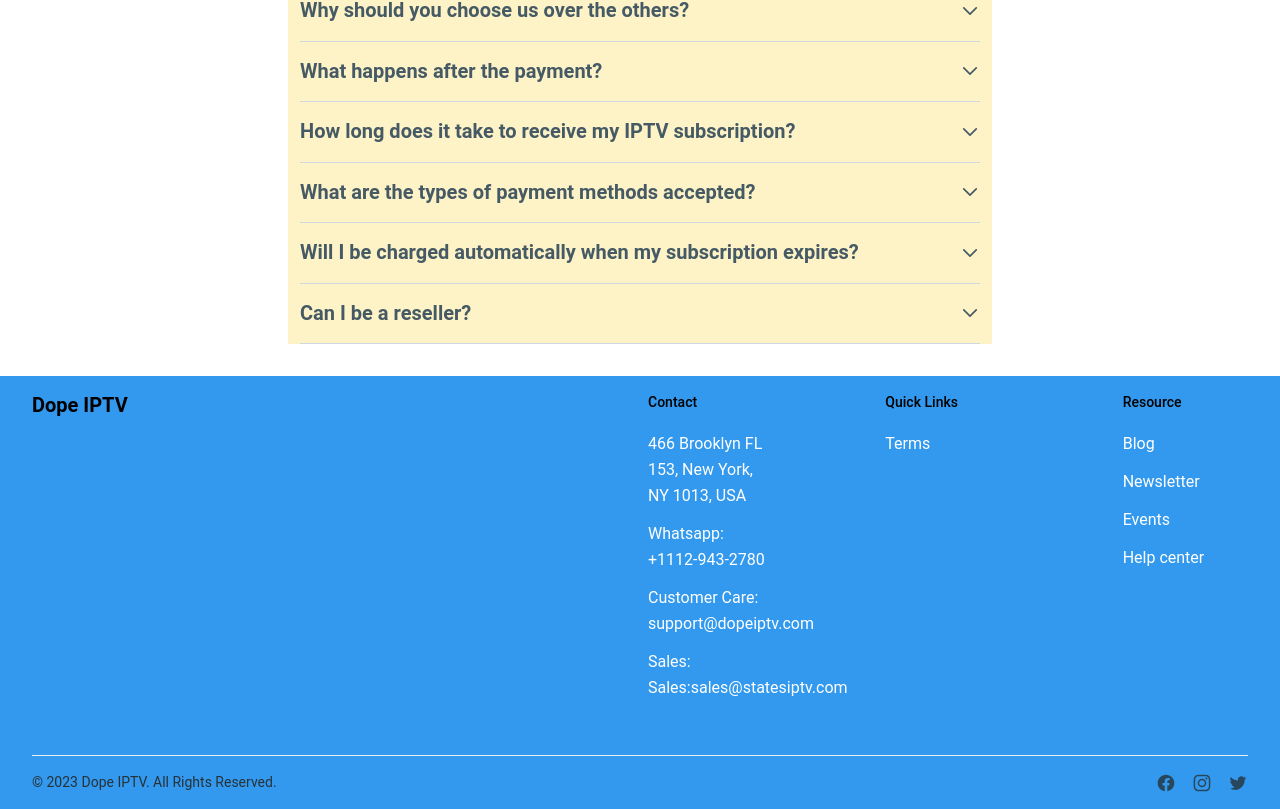
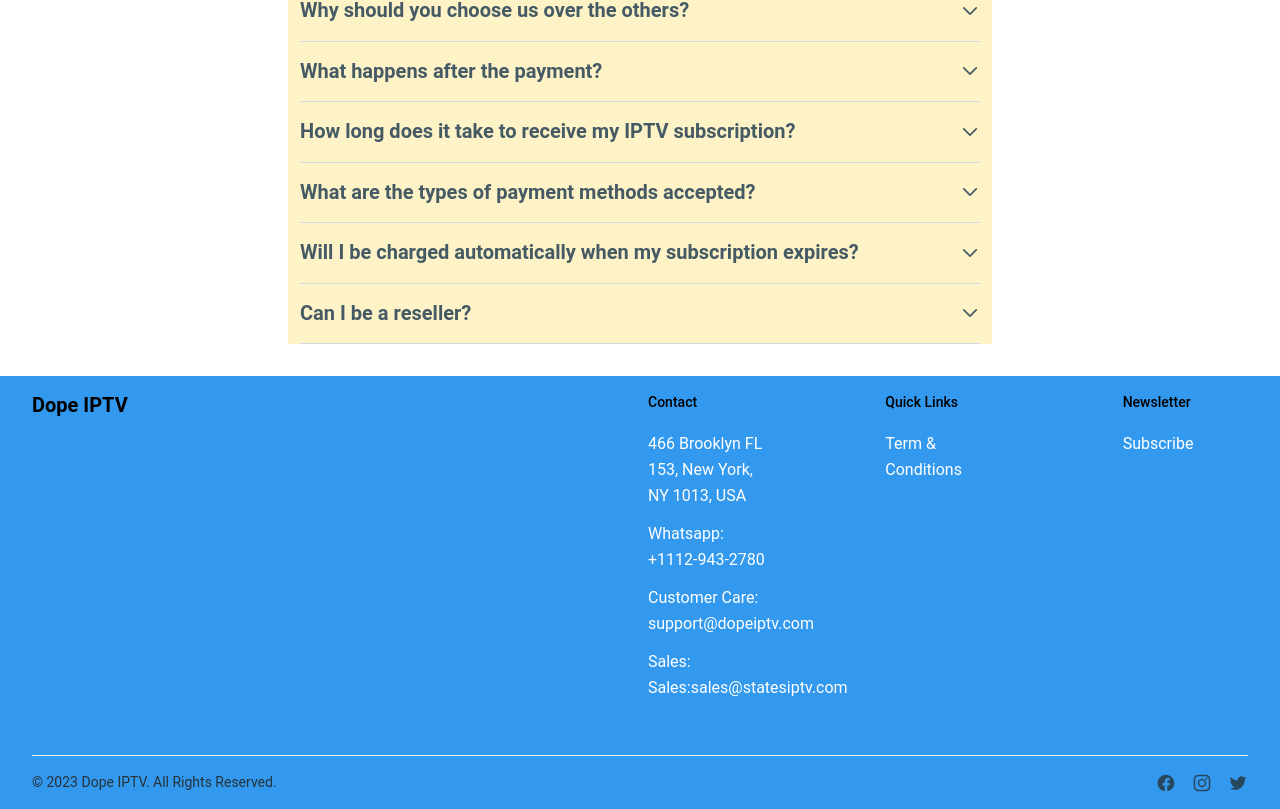
Before and after one commit to Laryd/iptv, a React (Vite) app: page / in a window 1280 px wide. Shown: the part 2830-3639 px from the top of the page. Built offline with nearby package versions, Linux system fonts and the light colour scheme.

Commit message:
footer edit

```diff
--- a/src/components/footer/Footer.jsx
+++ b/src/components/footer/Footer.jsx
@@ -12,11 +12,11 @@
   },
   {
     title: "Quick Links",
-    items: ["Terms"],
+    items: ["Term & Conditions"],
   },
   {
-    title: "Resource",
-    items: ["Blog", "Newsletter", "Events", "Help center"],
+    title: "Newsletter",
+    items: ["Subscribe",],
   },
 ];
 
```
